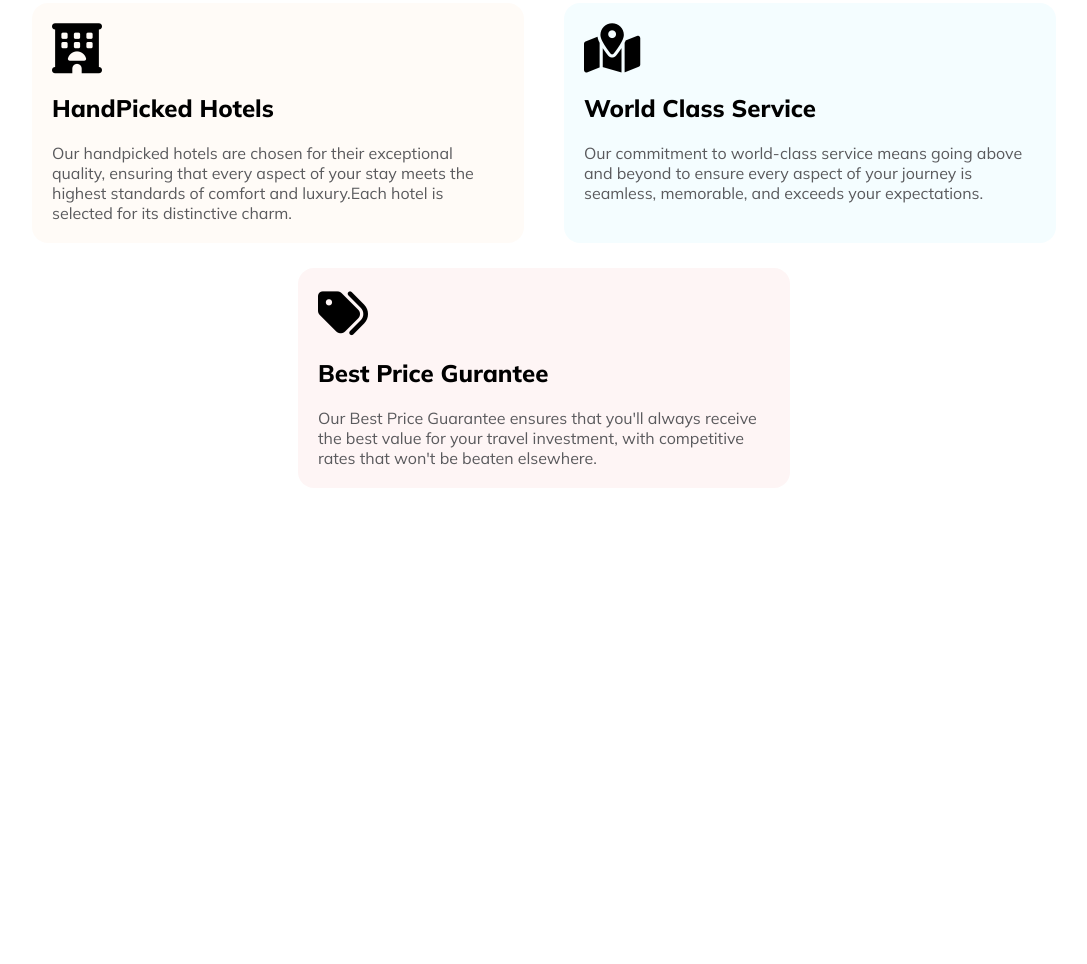
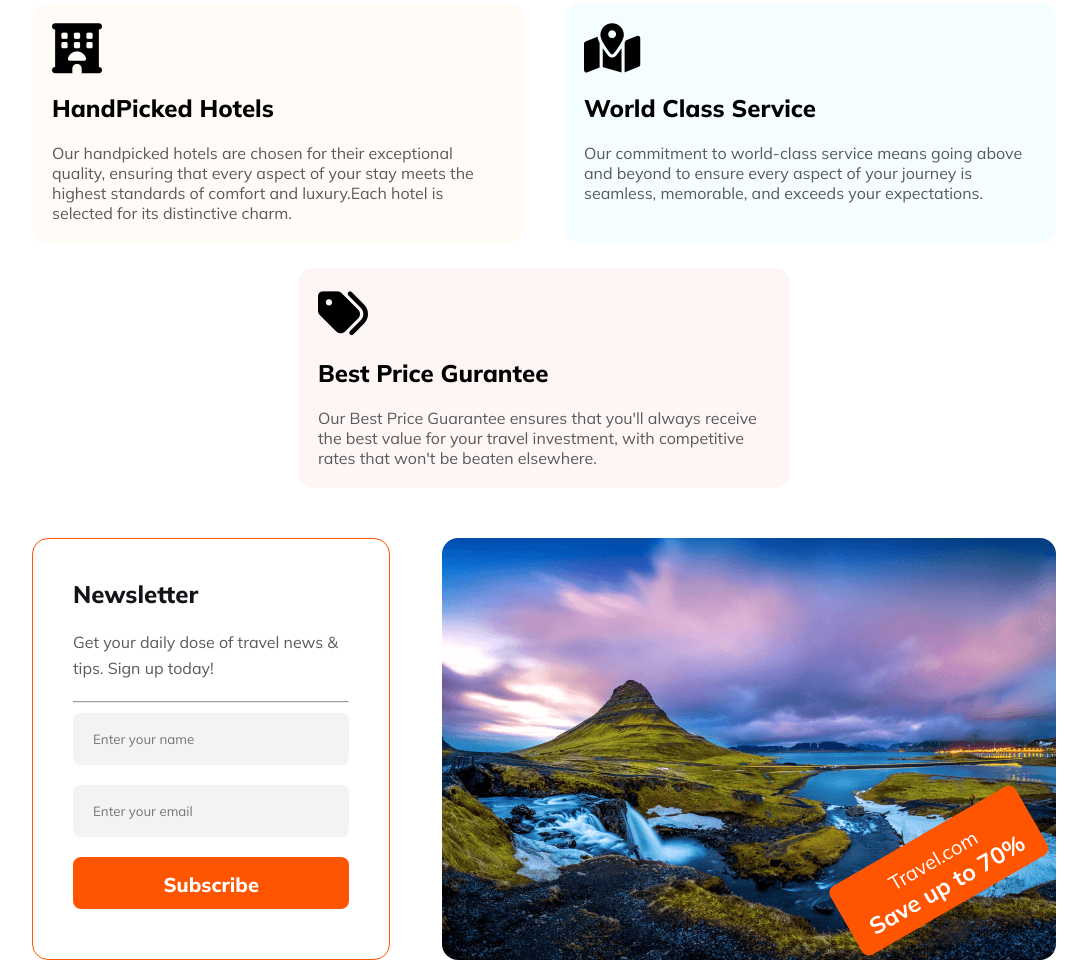
Before and after one commit to Fayshal007/Destination-dreams, a plain HTML site: page index.html in a window 1280 px wide. Shown: the part 2847-3811 px from the top of the page, without its empty margins (96-1183 px from the left). Before the commit the page ends 3335 px from the top, so only its background shows below. Drawn offline with Linux system fonts and the light colour scheme.

Commit message:
newsletter done

```diff
--- a/index.html
+++ b/index.html
@@ -162,8 +162,32 @@
             </div>
         </section>
 
-
-
+        <!------------------------- newsletter start ------------------------->
+        <section>
+            <div class="newsletter">
+                <div class="newsletter-form">
+                    <form action="">
+                        <label for="">Newsletter</label>
+                        <p>Get your daily dose of travel news & tips. Sign up today!</p>
+                        <hr>
+                        <input type="text" placeholder="Enter your name">
+                        <br>
+                        <input type="email" placeholder="Enter your email">
+                        <br>
+                        <button>Subscribe</button>
+                    </form>
+                </div>
+                <div class="newsletter-image">
+                    <div>
+                        <img src="./Images/Rectangle 8 (1).png" alt="">
+                    </div>
+                    <button class="primary-btn">
+                        <p>Travel.com</p>
+                        <h3>Save up to 70%</h3>
+                    </button>
+                </div>
+            </div>
+        </section>
 
 
     </main>
--- a/styles/styles.css
+++ b/styles/styles.css
@@ -315,6 +315,95 @@ main {
     margin-top: 25px;
 }
 
+/* -------------------------------newsletter styles------------------------------- */
+.newsletter {
+    display: flex;
+    margin-top: 50px;
+    justify-content: space-between;
+    width: 100%;
+    height: 422px;
+}
+
+.newsletter-form {
+    width: 35%;
+    height: 100%;
+    border-radius: 16px;
+    border: 1px solid #FF5400;
+    padding: 40px;
+}
+
+.newsletter-form>form>label {
+    font-size: 24px;
+    color: #131318;
+    font-weight: 800;
+    margin: 20px 0px;
+}
+
+.newsletter-form>form>p {
+    color: #5A5A5D;
+    font-family: Mulish;
+    font-size: 16px;
+    font-weight: 400;
+    line-height: 26px;
+    margin: 20px 0px;
+}
+
+.newsletter-form>form>input {
+    border-radius: 8px;
+    background: rgba(19, 19, 24, 0.05);
+    width: 100%;
+    height: 52px;
+    padding-left: 20px;
+    margin: 10px 0px;
+    border: none;
+}
+
+.newsletter-form>form>hr {
+    color: rgba(19, 19, 24, 0.10);
+}
+
+.newsletter-form>form>button {
+    width: 100%;
+    border-radius: 8px;
+    background: #FF5400;
+    height: 52px;
+    color: white;
+    font-size: 20px;
+    font-style: normal;
+    font-weight: 800;
+    margin-top: 10px;
+}
+
+.newsletter-image {
+    width: 60%;
+    height: 100%;
+    position: relative;
+    display: inline-block;
+}
+
+.newsletter-image img {
+    height: 100%;
+    width: 100%;
+    object-fit: cover;
+    border-radius: 16px;
+}
+.newsletter-image > div{
+    width: 100%;
+    height: 100%;
+    position: relative;
+}
+
+.newsletter-image button {
+    width: 214.023px;
+    height: 79.268px;
+    position: absolute;
+    bottom: 50px; /* Adjust as needed */
+    right: 10px; /* Adjust as needed */
+    transform: rotate(-30deg);
+}
+
+
+
 
 
 
```
